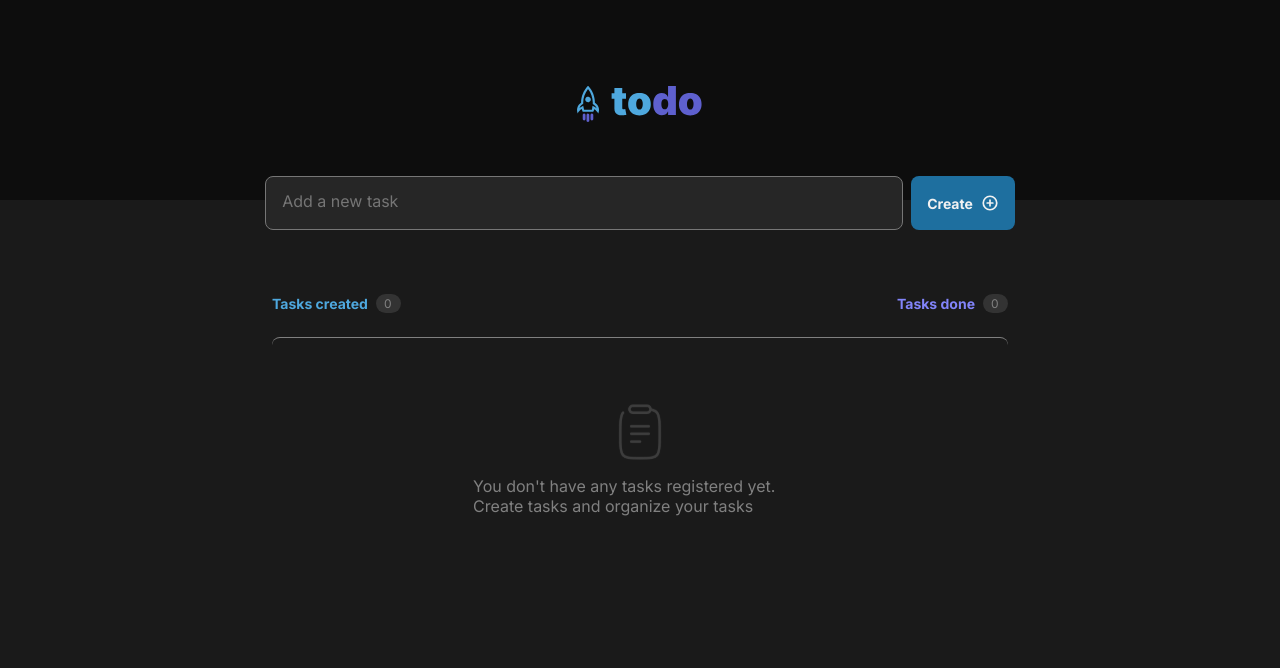
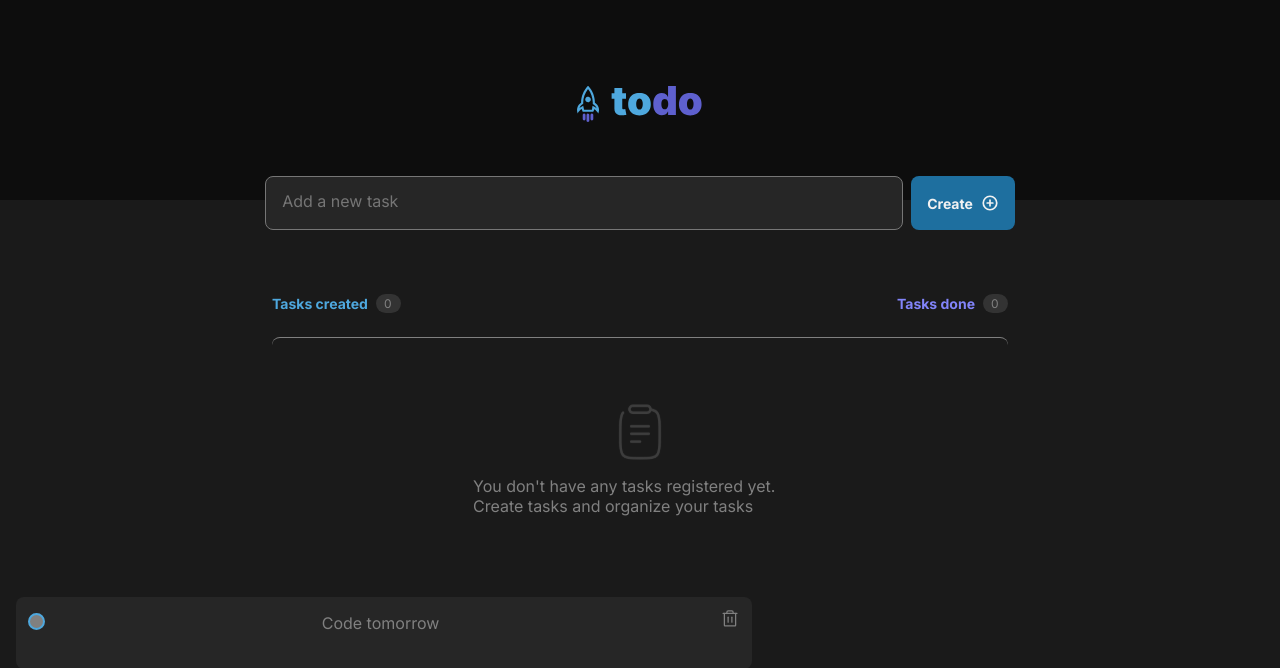
Before and after one commit to Ca-byte/to-do-reactjs-ignite, a React (Vite) app: page / in a window 1280 px wide. Shown: the top 668 px of the page. Built offline with nearby package versions, Linux system fonts and the light colour scheme.

Commit message:
Tasklist component

```diff
--- a/src/components/TaskBoard.tsx
+++ b/src/components/TaskBoard.tsx
@@ -1,6 +1,7 @@
 import styles from './TaskBoard.module.css';
 import { ClipboardText, PlusCircle } from 'phosphor-react';
 import ClipBoardSvg from '../assets/clipboard.svg'
+import { TaskList } from './TaskList';
 
 
 
@@ -38,8 +39,8 @@
 					Create tasks and organize your tasks
 				</p>
 			</div>
-
 		</main>
+			<TaskList />
 		</>
 	)
 }
--- /dev/null
+++ b/src/components/TaskList.module.css
@@ -0,0 +1,73 @@
+.TaskCard {
+  width:46rem;
+  height: 4.5rem;
+  min-height: 4.5rem;
+  background-color: var(--gray500);
+  color: var(--gray-100);
+  border-radius: 8px;
+  display: flex;
+  justify-content: space-between;
+  align-items: baseline;
+  margin: 1rem;
+  padding: 0.75rem;
+  gap: 0.75rem;
+}
+
+.rounded {
+  position: relative;
+}
+
+.rounded label {
+  background-color: var(--gray300);
+  border: 2px solid var(--blue);
+  border-radius: 50%;
+  cursor: pointer;
+  width: 1.063rem;
+  height: 1.063rem;
+  top: 0;
+  left: 0;
+  position: absolute;
+}
+
+.rounded label:after {
+  border: 1.5px solid var(--gray100);
+  border-top: none;
+  border-right: none;
+  content: "";
+  width: 0.438rem;
+  height: 0.25rem;
+  top: 0.188rem;
+  left: 0.125rem;
+  opacity: 0;
+  position: absolute;
+
+  transform: rotate(-45deg);
+}
+
+.rounded input[type="checkbox"] {
+  visibility: hidden;
+}
+
+.rounded input[type="checkbox"]:checked + label {
+  background-color: var(--purpleDark);
+  border-color: var(--purpleDark);
+}
+
+.rounded input[type="checkbox"]:checked + label:after {
+  opacity: 1;
+}
+
+
+.TaskCard button[type="button"]{
+  background: transparent;
+  color: var(--gray300);
+  border: 0;
+  cursor: pointer;
+
+  transition: color 0.1s;
+}
+
+
+.TaskCard button:hover{
+  color: var(--gray100);
+}
--- /dev/null
+++ b/src/components/TaskList.tsx
@@ -0,0 +1,25 @@
+import styles from './TaskList.module.css';
+import { Trash } from 'phosphor-react';
+
+
+export function TaskList(){
+  return(
+    <div className={styles.TaskCard}>
+      <div className={styles.rounded}>
+      <input
+        name="checkbox"
+        type="checkbox"
+        id="checkbox"
+
+      />
+      <label htmlFor="checkbox"></label>
+      </div>
+      <span>Code tomorrow</span>
+      <button
+        type='button'
+      >
+        <Trash size={20}/>
+      </button>
+    </div>
+  )
+}
```
